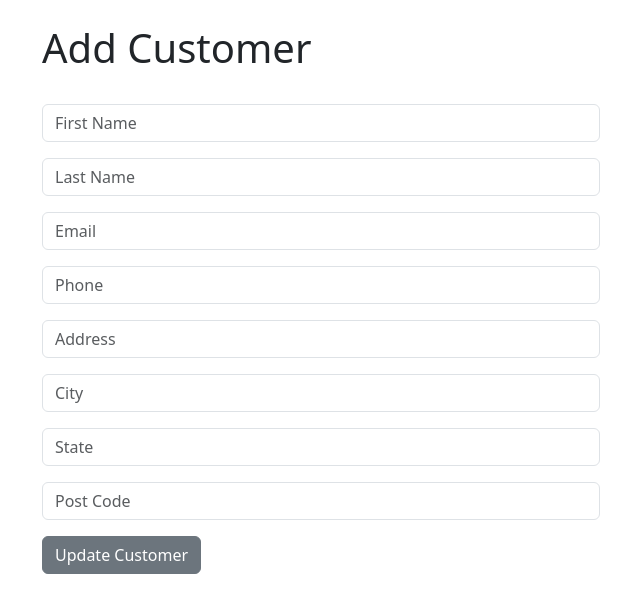
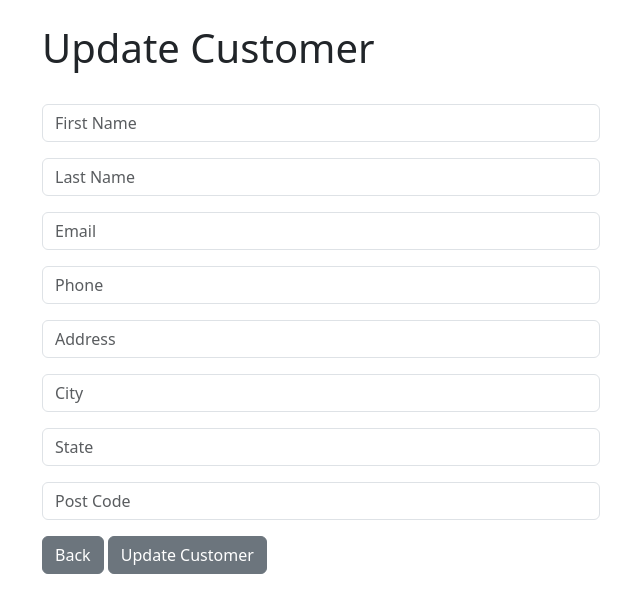
Before and after one commit to benjaminbuckmaster/django-crm-app, a Django app: template dcrm/website/templates/update_record.html in a window 1280 px wide. Shown: the part 56-669 px from the top of the page, without its empty margins (319-959 px from the left). Run offline with Django 5.2, Linux system fonts and the light colour scheme; the template is opened without the code that fills it: values that come from a table or form of the project are taken from there, others are empty.

Commit message:
added back buttons

```diff
--- a/dcrm/website/templates/add_record.html
+++ b/dcrm/website/templates/add_record.html
@@ -9,6 +9,7 @@
 
         {{ form.as_p }}
 
+        <a href="{% url 'home' %}" class="btn btn-secondary">Back</a>
         <button type="submit" class="btn btn-secondary">Add</button>
     </form>
 </div>
--- a/dcrm/website/templates/update_record.html
+++ b/dcrm/website/templates/update_record.html
@@ -2,13 +2,14 @@
 
 {% block content %}
 <div class="col-md-6 offset-md-3">
-    <h1>Add Customer</h1>
+    <h1>Update Customer</h1>
     <br>
     <form method="POST">
         {% csrf_token %}
 
         {{ form.as_p }}
 
+        <a href="{% url 'home' %}" class="btn btn-secondary">Back</a>
         <button type="submit" class="btn btn-secondary">Update Customer</button>
     </form>
 </div>
```
